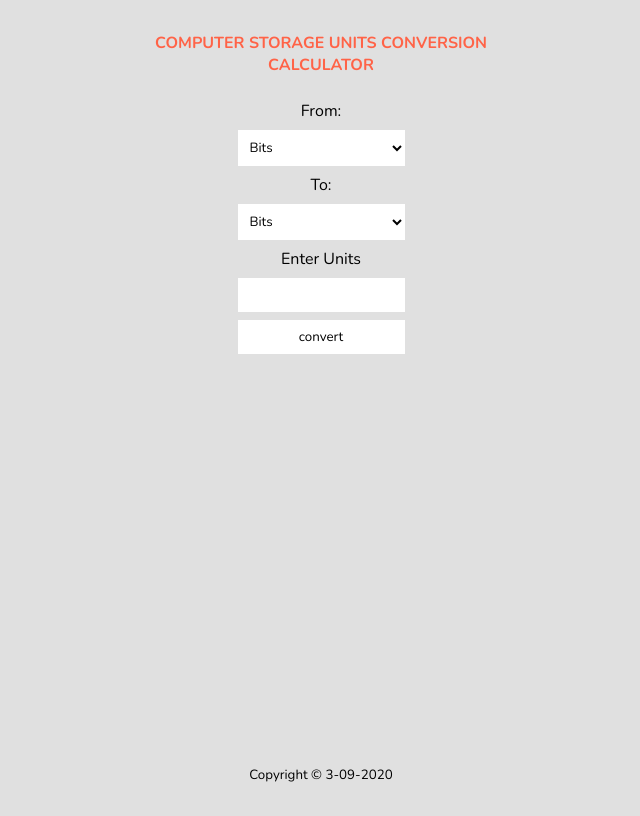
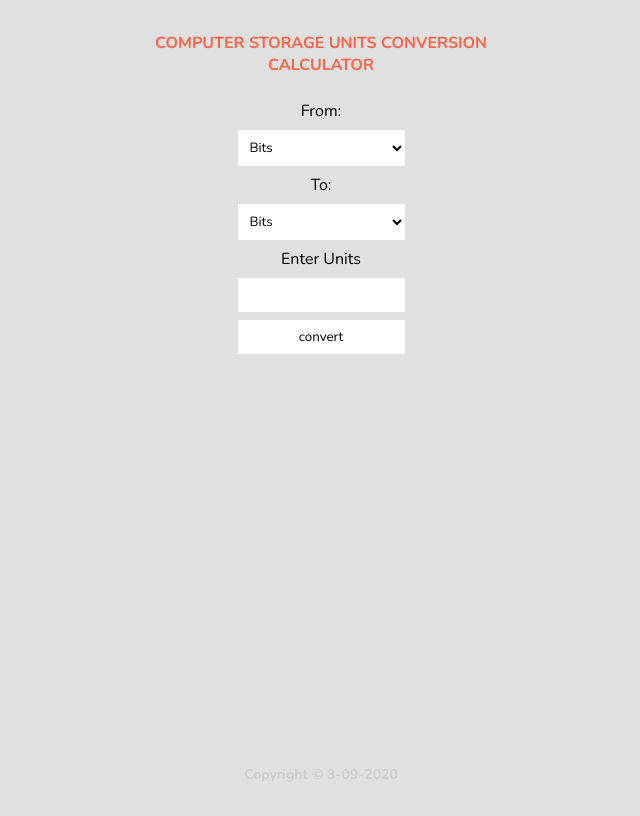
Before and after one commit to Kanhalelor/computer-storate-unit-converter, a plain HTML site: page index.html in a window 1280 px wide. Shown: the whole page, without its empty margins (319-959 px from the left). Drawn offline with nearby package versions, Linux system fonts and the light colour scheme.

Commit message:
Update index.html

```diff
--- a/index.html
+++ b/index.html
@@ -32,7 +32,7 @@
         <span id="answer">0.0</span>
       </li>
     </ul>
-    <small style="margin-top: auto; padding: 1rem 0;">Copyright &copy 3-09-2020</small>
+    <small style="margin-top: auto; padding: 1rem 0; font-weight: 700; font-size: 14px; color: #ccc">Copyright &copy 3-09-2020</small>
   </div>
 <script src="./convert.js"></script>
 </body>
```
